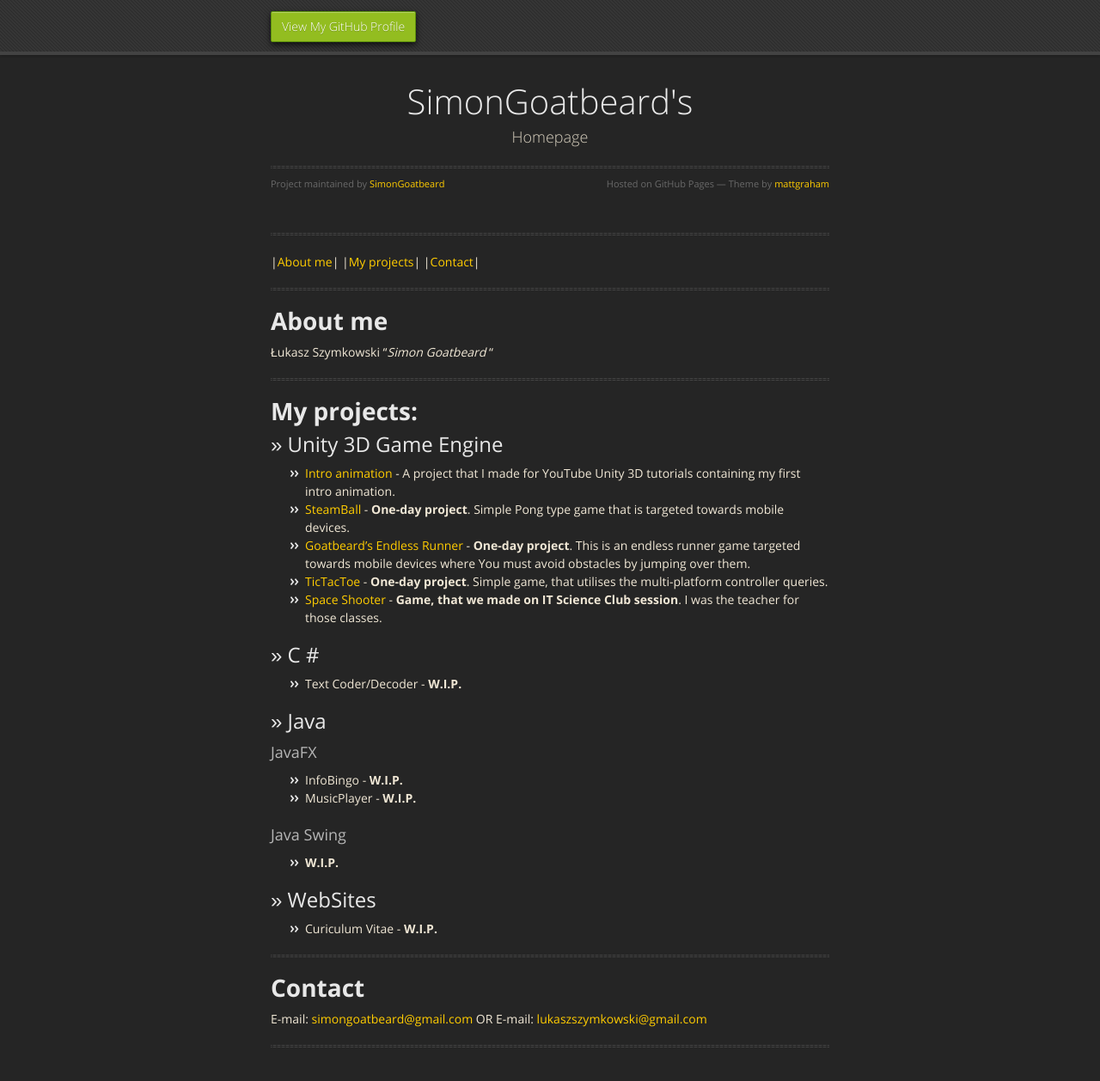
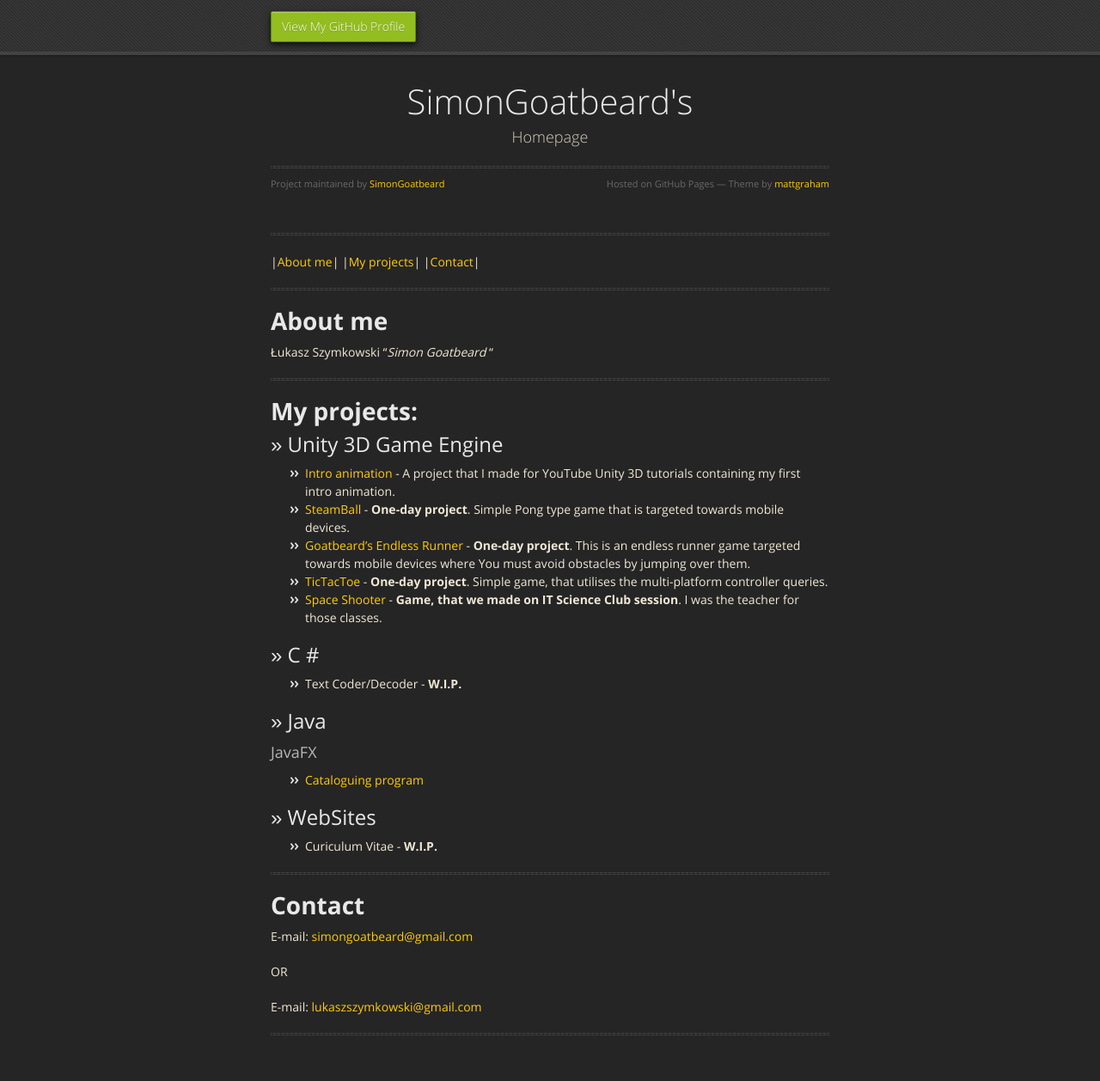
Before and after one commit to SimonGoatbeard/simongoatbeard.github.io, a Jekyll site: the page built from index.md, in a window 1280 px wide and 1329 px high. Shown: the top 1258 px of the window at 86% size. Built offline with Jekyll 4.4.1, drawn with Linux system fonts in a browser that asks for light colours; nearby versions of some CDN libraries; part of the change alters nothing that is shown.

Commit message:
Update index.md

```diff
--- a/index.md
+++ b/index.md
@@ -12,10 +12,10 @@ layout: default
 # <a name="my_projects"></a>**My projects:**
 ## >> Unity 3D Game Engine
 
-*   [Intro animation](unity-intro) - A project that I made for YouTube Unity 3D tutorials containing my first intro animation.
-*   [SteamBall](unity-steamball) - **One-day project**. Simple Pong type game that is targeted towards mobile devices.
-*   [Goatbeard's Endless Runner](unity-goatbeardsendlessrunner) - **One-day project**. This is an endless runner game targeted towards mobile devices where You must avoid obstacles by jumping over them.
-*   [TicTacToe](unity-tictactoe) - **One-day project**. Simple game, that utilises the multi-platform controller queries.
+*   [Intro animation](https://github.com/SimonGoatbeard/unity-intro) - A project that I made for YouTube Unity 3D tutorials containing my first intro animation.
+*   [SteamBall](https://github.com/SimonGoatbeard/unity-SteamBall) - **One-day project**. Simple Pong type game that is targeted towards mobile devices.
+*   [Goatbeard's Endless Runner](https://github.com/SimonGoatbeard/unity-GoatbeardsEndlessRunner) - **One-day project**. This is an endless runner game targeted towards mobile devices where You must avoid obstacles by jumping over them.
+*   [TicTacToe](https://github.com/SimonGoatbeard/unity-TicTacToe) - **One-day project**. Simple game, that utilises the multi-platform controller queries.
 *   [Space Shooter](https://github.com/SimonGoatbeard/unity-SpaceShooter) - **Game, that we made on IT Science Club session**. I was the teacher for those classes.
 
 ## >> C \#
@@ -23,11 +23,7 @@ layout: default
 
 ## >> Java
 ###   JavaFX
-*   InfoBingo - **W.I.P.**
-*   MusicPlayer - **W.I.P.**
-
-###   Java Swing
-*   **W.I.P.**
+*   [Cataloguing program](https://github.com/SimonGoatbeard/unity-SpaceShooter)
 
 ## >> WebSites
 *   Curiculum Vitae - **W.I.P.**
@@ -35,7 +31,9 @@ layout: default
 ---
 # <a name="contact"></a>**Contact**
 E-mail: [simongoatbeard@gmail.com](mailto:simongoatbeard@gmail.com)
+
 OR
+
 E-mail: [lukaszszymkowski@gmail.com](mailto:lukaszszymkowski@gmail.com)
 
 ---
```
